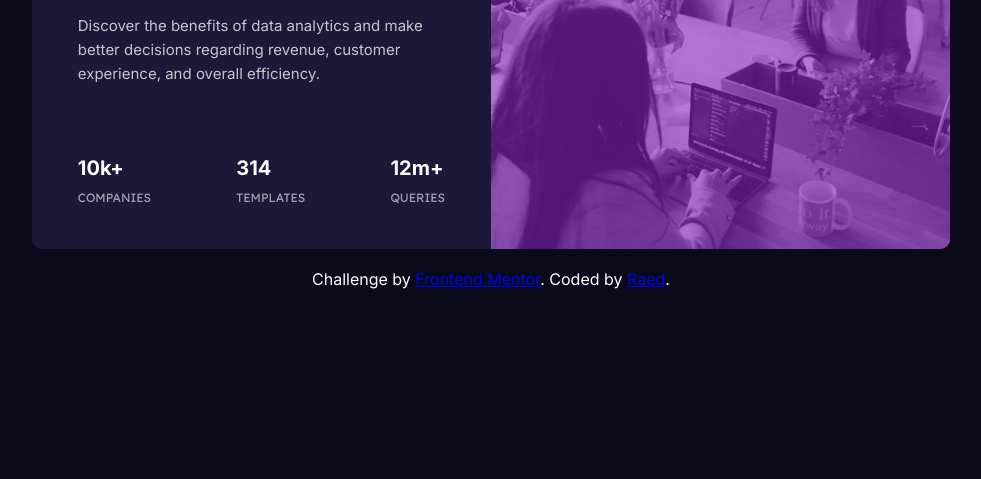
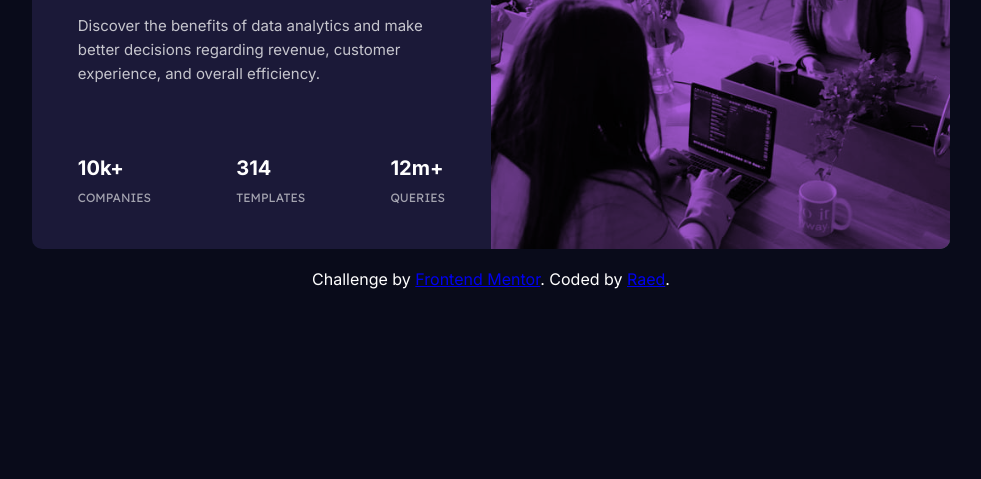
Before and after one commit to raed190/Stats-preview-card-component, a plain HTML site: page index.html in a window 1280 px wide. Shown: the part 321-800 px from the top of the page, without its empty margins (149-1130 px from the left). Drawn offline with Linux system fonts and the light colour scheme.

Commit message:
Update style.css

```diff
--- a/Css/style.css
+++ b/Css/style.css
@@ -27,7 +27,7 @@ body {
 
 .card {
   display: grid;
-  grid-template-columns: repeat(auto-fill, minmax(350px, 1fr));
+  grid-template-columns: repeat(auto-fill, minmax(450px, 1fr));
   background-color: var(--Dark-desaturated-blue);
   border-radius: 10px;
   overflow: hidden;
@@ -81,9 +81,9 @@ body {
   top: 0;
   left: 0;
   position: absolute;
-  background-color: hsl(277deg 72% 45%);
+  background-color: var(--Soft-violet);
   z-index: 1;
-  opacity: 0.6;
+  mix-blend-mode: multiply;
 }
 
 .image .desktop {
```
